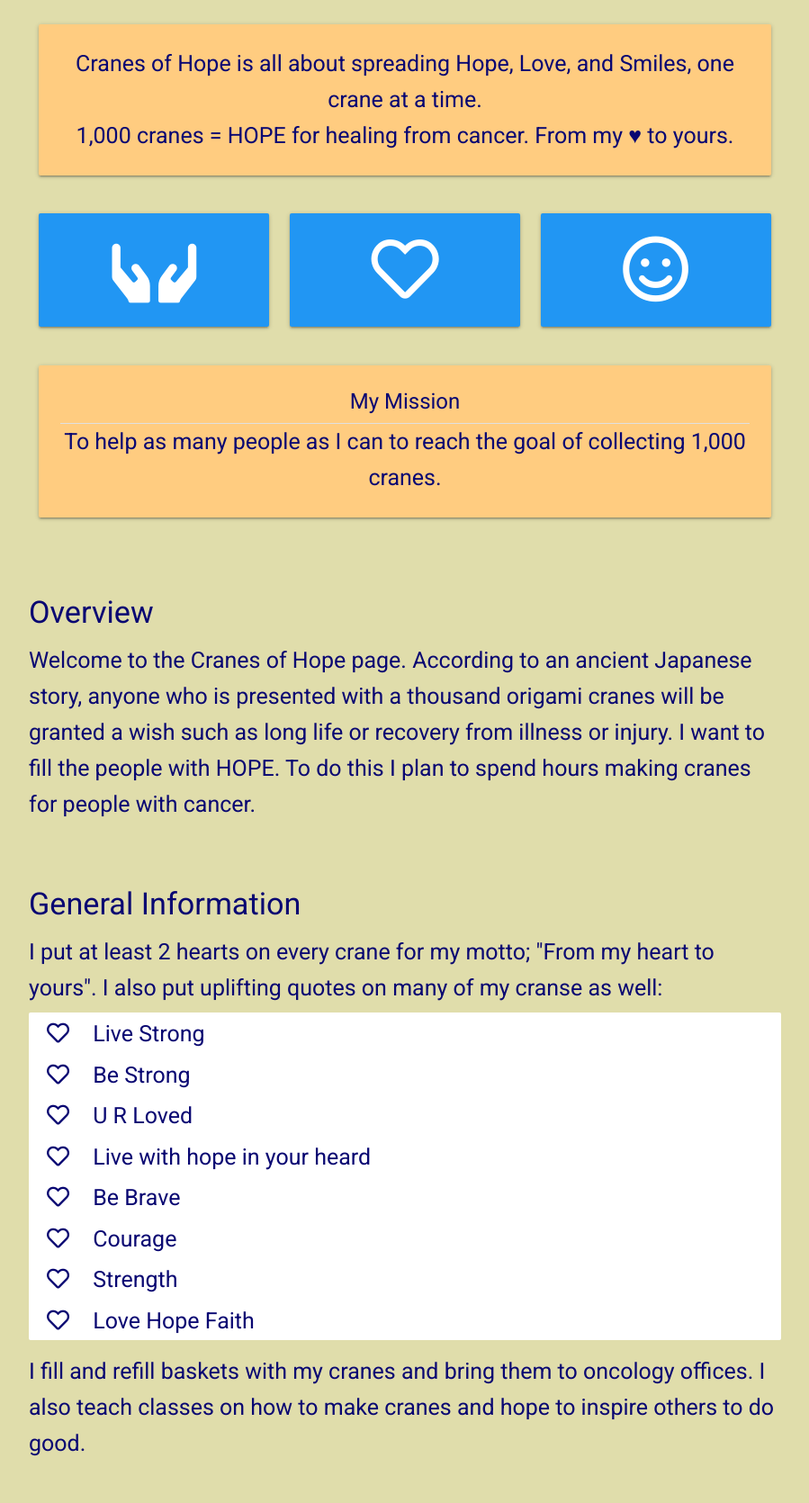
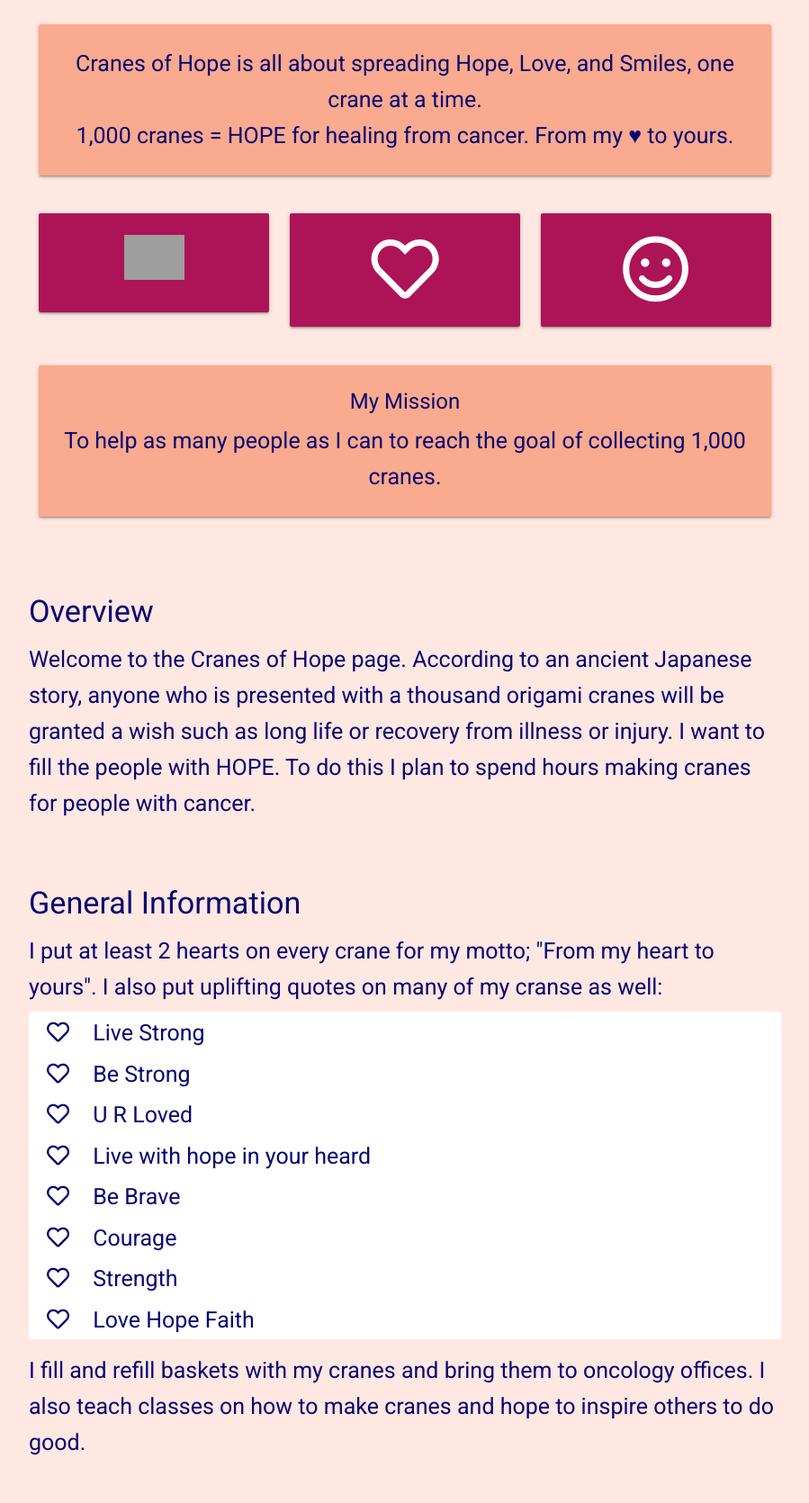
Before and after one commit to drayoden/cohV2, a Flask app: page / in a window 1280 px wide. Shown: the part 671-2341 px from the top of the page at 90% size, without its empty margins (190-1089 px from the left). Run offline with Flask 2, Linux system fonts and the light colour scheme; some libraries are stand-ins or nearby versions; grey boxes are pictures that could not be loaded.

Commit message:
final approval from Niasha

```diff
--- a/static/style.css
+++ b/static/style.css
@@ -5,7 +5,7 @@
 }
 
 body {
-	background: rgb(224, 221, 171);
+	background: #FFE8E2;
 	font-family: Roboto, Helvetica, sans-serif;
 	font-size: 25px;
 	color: rgb(9, 7, 114);
@@ -26,6 +26,22 @@ nav li {
 .slider.friends {
 	margin-top: 50px;
 }
+
+/* slider indicator dots colors */
+.slider li.indicator-item.active {
+	background-color: #ad1457 !important;
+}
+
+.slider li.indicator-item {
+	background-color: #f8bbd0 !important;
+}
+
+
+
+ul.collection li{
+	background-color: #FFE8E2;
+}
+
 
 /* landing page image grid  */
 
--- a/templates/includes/_footer.html
+++ b/templates/includes/_footer.html
@@ -1,6 +1,6 @@
-<footer class="page footer blue-grey">
+<footer class="page footer pink darken-3" >
     <div class="footer-copyright">
-        <div class="container center black-text">
+        <div class="container center white-text">
             Copyright &#169; <script> document.write(new Date().getFullYear()) </script> Cranesofhope All Rights Reserved
             <!-- <a href="#" class="grey-text text-lighten-4 right">more links</a> -->
         </div>
--- a/templates/includes/_navbar.html
+++ b/templates/includes/_navbar.html
@@ -1,5 +1,5 @@
 <!-- Navigation -->
-<nav class="orange">
+<nav style="background-color: rgb(255, 170, 142)">
     <div class="nav-wrapper z-depth-3">
         <a href="/" class="brand-logo"><img class="svglogo" src="../static/bird2.svg"></a>
         <a href="#" data-target="mobilemenu" class="sidenav-trigger"><i class="material-icons">menu</i></a>
--- a/templates/index.html
+++ b/templates/index.html
@@ -43,7 +43,7 @@
 
     <div class="row">
         <div class="col s12">
-            <div class="card orange lighten-3 hoverable">
+            <div class="card hoverable" style="background-color: rgb(250, 170, 142)">
                 <div class="card-content center">
                     <p>Cranes of Hope is all about spreading Hope, Love, and Smiles, one crane at a time.</p>
                     <p>1,000 cranes = HOPE for healing from cancer. From my ♥ to yours.</p>
@@ -57,16 +57,16 @@
 
     <div class="row">
         <div class="col s12 m4">
-            <div class="card blue hoverable">
+            <div class="card pink darken-3 hoverable">
                 <div class="card-content white-text">
-                    <p class="center"><i class="fas fa-3x fa-hands"></i></p>
+                    <p class="center"><img width="67px" src="../static/hands-holding-heart.svg" alt=""></p>
                     <!-- <span class="card-title center"></span> -->
                     <!-- <p>Lorem ipsum</p> -->
                 </div>
             </div>
         </div>
         <div class="col s12 m4">
-            <div class="card blue hoverable">
+            <div class="card pink darken-3 hoverable">
                 <div class="card-content white-text">
                     <p class="center"><i class="far fa-heart fa-3x"></i></p>
                     <!-- <span class="card-title">Hope</span> -->
@@ -75,7 +75,7 @@
             </div>
         </div>
         <div class="col s12 m4">
-            <div class="card blue hoverable">
+            <div class="card pink darken-3 hoverable">
                 <div class="card-content white-text">
                     <p class="center"><i class="far fa-3x fa-smile"></i></p>
                     <!-- <span class="card-title">Hope</span> -->
@@ -89,10 +89,9 @@
     <!-- mission card -->
     <div class="row" style="padding-bottom: 50px;">
         <div class="col s12">
-            <div class="card orange lighten-3 hoverable">
+            <div class="card hoverable" style="background-color: rgb(250, 170, 142)">
                 <div class="card-content center">
                     <span class="card-title">My Mission</span>
-                    <div class="divider"></div>
                     <p>To help as many people as I can to reach the goal of collecting 1,000 cranes.</p>
                 </div>
             </div>
```
Also changed, not shown: templates/friends.html (+10 -10 lines).
